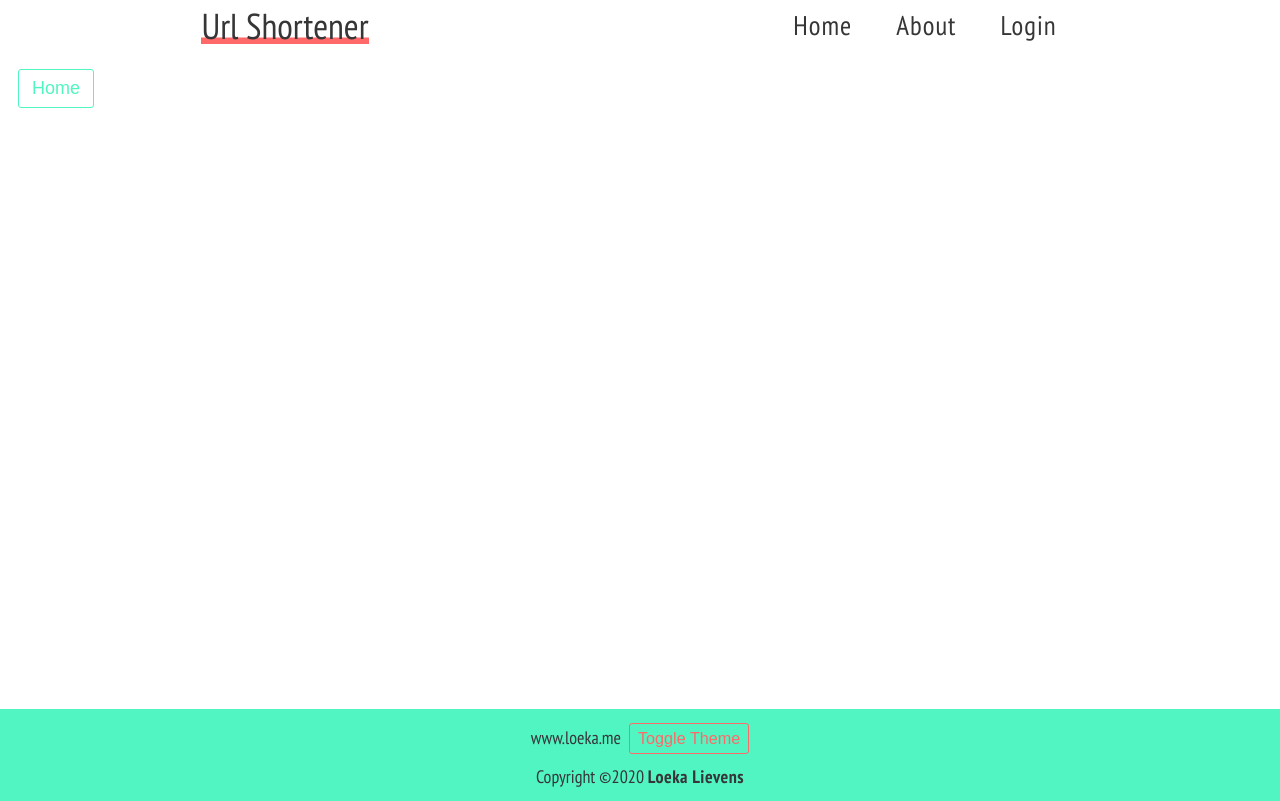
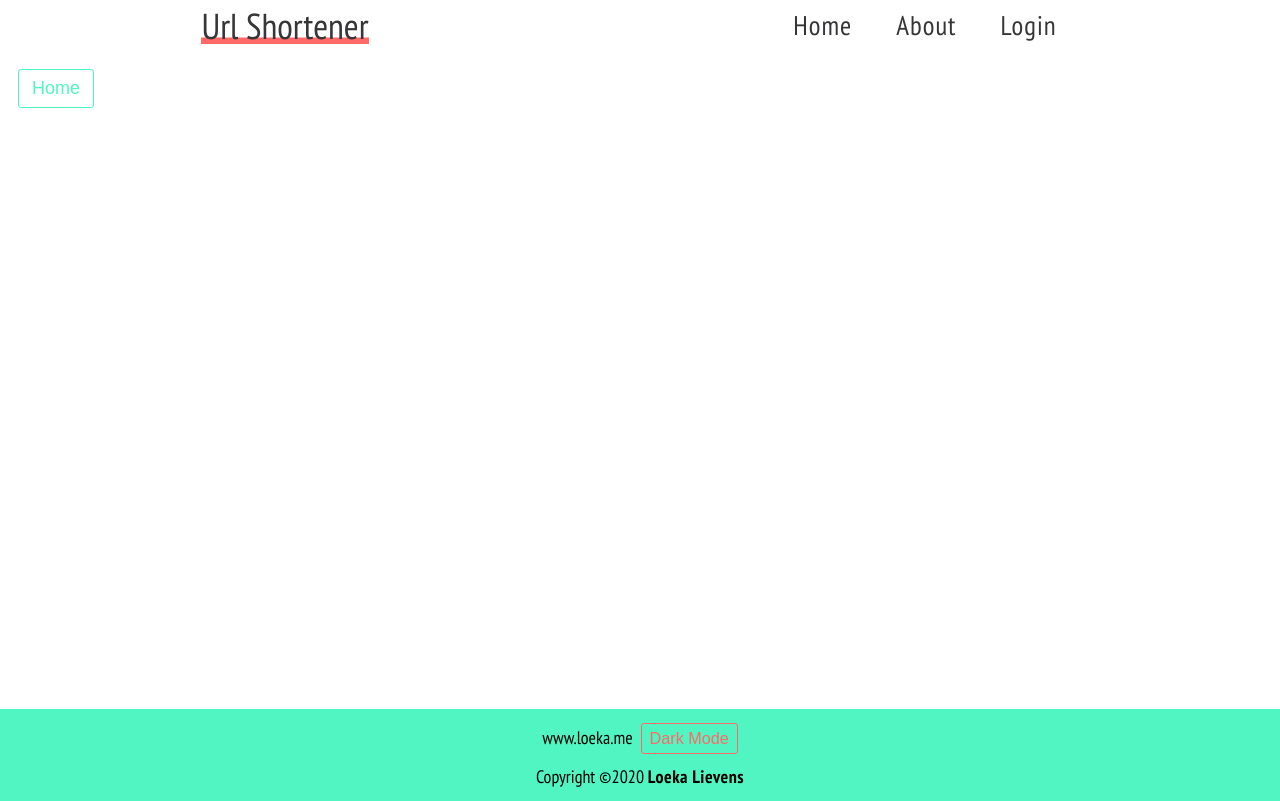
Before and after one commit to Loeka1234/typescript-url-shortener-frontend, a React (Create React App) app: page / in a window 1280 px wide. Built offline with nearby package versions, Linux system fonts and the light colour scheme.

Commit message:
Updates to Footer

```diff
--- a/src/App.tsx
+++ b/src/App.tsx
@@ -15,12 +15,12 @@ import Home from "./pages/Home";
 import DefaultLayout from "./layouts/DefaultLayout";
 
 const App: React.FC = () => {
-    const [theme, setTheme] = useState<"light" | "dark">("light");
+    const [theme, setTheme] = useState<"Light Mode" | "Dark Mode">("Light Mode");
     const themeToggler = () =>
-        theme === "light" ? setTheme("dark") : setTheme("light");
+        theme === "Light Mode" ? setTheme("Dark Mode") : setTheme("Light Mode");
 
     return (
-        <ThemeProvider theme={theme === "light" ? lightTheme : darkTheme}>
+        <ThemeProvider theme={theme === "Light Mode" ? lightTheme : darkTheme}>
             <GlobalStyles />
             <Router>
                 <Switch>
@@ -30,6 +30,7 @@ const App: React.FC = () => {
                             <DefaultLayout
                                 title="Home"
                                 toggleTheme={themeToggler}
+                                theme={theme === "Light Mode" ? "Dark Mode" : "Light Mode"}
                             >
                                 <Home />
                             </DefaultLayout>
--- a/src/components/Footer.tsx
+++ b/src/components/Footer.tsx
@@ -11,6 +11,9 @@ const SFooter = styled.footer`
         justify-content: center;
         align-items: center;
 
+        p, a {
+            color: black;
+        }
         p,
         a,
         button {
@@ -33,7 +36,7 @@ const SFooter = styled.footer`
             margin-bottom: 1.5rem;
             span {
                 font-weight: bold;
-                letter-spacing: .5px;
+                letter-spacing: 0.5px;
             }
         }
     `}
@@ -41,20 +44,23 @@ const SFooter = styled.footer`
 
 export interface FooterProps {
     toggleTheme?: () => void | null;
+    theme?: string;
 }
 
-const Footer: React.FC<FooterProps> = ({ toggleTheme }) => {
+const Footer: React.FC<FooterProps> = ({ toggleTheme, theme }) => {
     return (
         <SFooter>
             <div>
                 <a href="http://www.loeka.me">www.loeka.me</a>
                 {toggleTheme && (
                     <Button onClick={toggleTheme} useSecondaryColor>
-                        Toggle Theme
+                        {theme}
                     </Button>
                 )}
             </div>
-            <p>Copyright ©2020 <span>Loeka Lievens</span></p>
+            <p>
+                Copyright ©2020 <span>Loeka Lievens</span>
+            </p>
         </SFooter>
     );
 };
--- a/src/layouts/DefaultLayout.tsx
+++ b/src/layouts/DefaultLayout.tsx
@@ -5,12 +5,13 @@ import Header from "../components/Header";
 import Footer from "../components//Footer";
 
 export interface DefaultLayoutProps {
-    children?: ReactNode,
-    title?: string,
-    toggleTheme?: (() => void | null)
+    children?: ReactNode;
+    title?: string;
+    toggleTheme?: (() => void | null);
+    theme?: string;
 }
 
-const DefaultLayout: React.FC<DefaultLayoutProps> = ({ children, title, toggleTheme }) => {
+const DefaultLayout: React.FC<DefaultLayoutProps> = ({ children, title, toggleTheme, theme }) => {
     return (
         <>
             <Helmet>
@@ -18,7 +19,7 @@ const DefaultLayout: React.FC<DefaultLayoutProps> = ({ children, title, toggleTh
             </Helmet>
             <Header />
             {children}
-            <Footer toggleTheme={toggleTheme} />
+            <Footer toggleTheme={toggleTheme} theme={theme} />
         </>
     );
 };
--- a/src/styledComponents/Button.tsx
+++ b/src/styledComponents/Button.tsx
@@ -22,6 +22,9 @@ const Button = styled.button<{ primary?: boolean; color?: string, useSecondaryCo
             background: ${!primary && color};
             color: ${!primary && "white"};
             }
+            &:focus {
+                outline:0;
+            }
         `;
     }}
 `;
```
